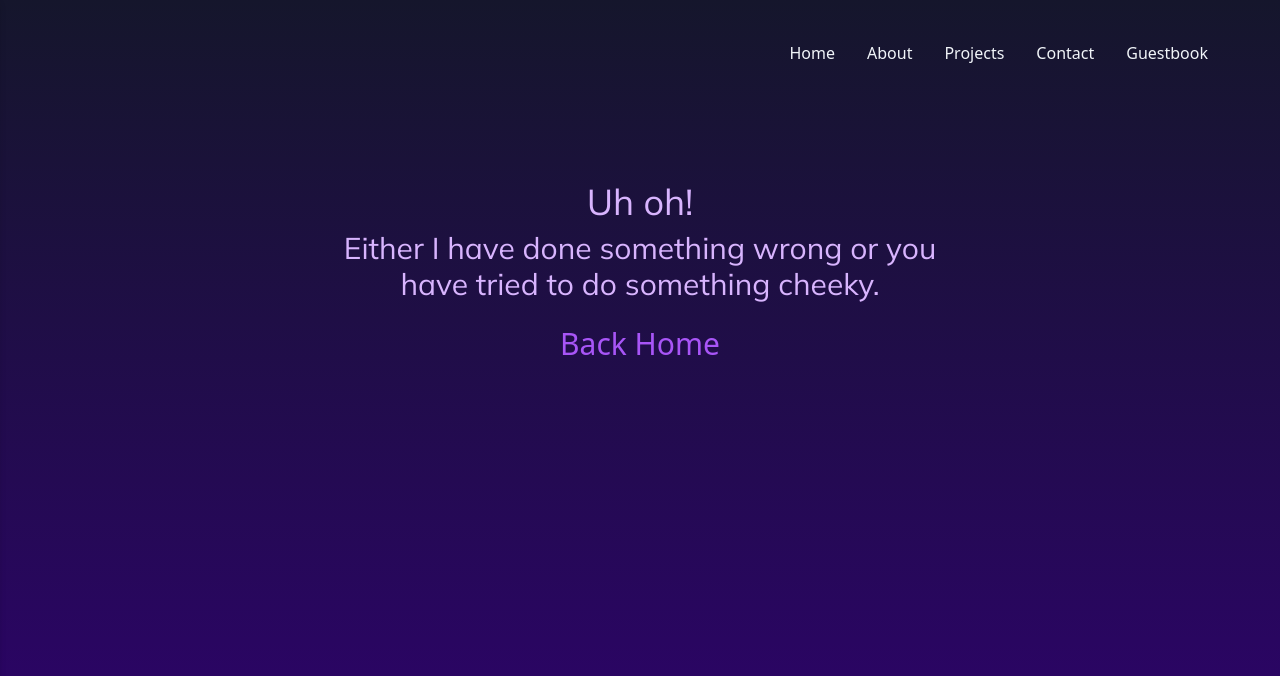
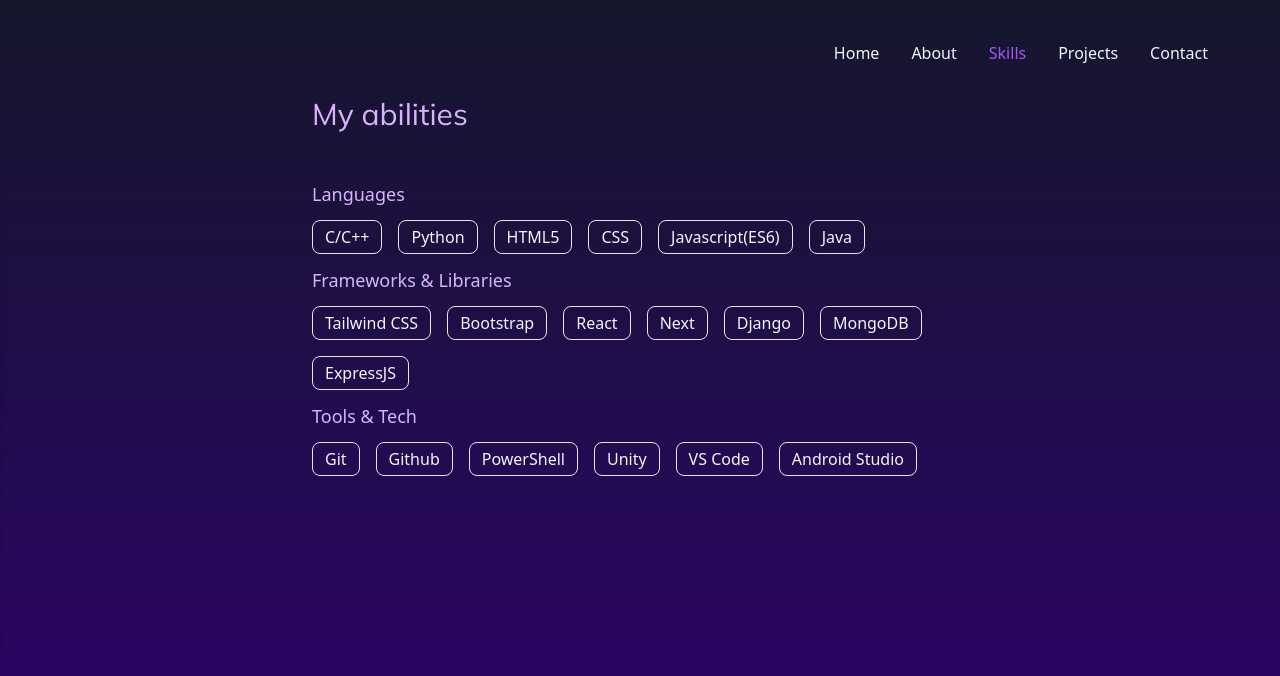
Before and after one commit to PradeepRaoK/portfolio, a Next.js app: page /skills in a window 1280 px wide. Before the commit this address had no page. Shown: the top 676 px of the page. Built offline with nearby package versions, Linux system fonts and the light colour scheme.

Commit message:
added about,skills

```diff
--- /dev/null
+++ b/data/data.ts
@@ -0,0 +1,14 @@
+export const stack = {
+    head1: 'Languages',
+    head2: 'Frameworks & Libraries',
+    head3: 'Tools & Tech',
+    lan: [
+      'C/C++', 'Python', 'HTML5', 'CSS', 'Javascript(ES6)', 'Java'
+    ],
+    fr: [
+      'Tailwind CSS', 'Bootstrap', 'React', 'Next', 'Django', 'MongoDB', 'ExpressJS'
+    ],
+    tool: [
+      'Git', 'Github', 'PowerShell', 'Unity', 'VS Code', 'Android Studio'
+    ]
+  };
--- a/src/components/layout/Navbar.tsx
+++ b/src/components/layout/Navbar.tsx
@@ -102,9 +102,9 @@
         <div className="hidden mt-10 md:flex">
           <NavLink to="/">Home</NavLink>
           <NavLink to="/about">About</NavLink>
+          <NavLink to="/skills">Skills</NavLink>
           <NavLink to="/projects">Projects</NavLink>
           <NavLink to="/contact">Contact</NavLink>
-          <NavLink to="/guestbook">Guestbook</NavLink>
         </div>
       </div>
     </nav>
--- a/src/pages/about.tsx
+++ b/src/pages/about.tsx
@@ -1,140 +1,69 @@
-// import type { NextPage } from "next";
-// import useEmblaCarousel from "embla-carousel-react";
-// import classNames, { ClassNamesOptionsType } from "embla-carousel-class-names";
+/* eslint-disable react/no-unescaped-entities */
+import type { NextPage } from "next";
+import {motion} from 'framer-motion'
 
-// import NextLink from "next/link";
-// import NextImage from "next/image";
+type EducationProp = {
+    timeline:string,
+    name:string,
+    percentage:string,
+    designation:string
+  }
 
-// import SEO from "../components/SEO";
+  const education:Array<EducationProp>=[
+    {
+      timeline:'2014-2018',
+      name:'St.Paul English Medium High School, Naravi',
+      percentage:'98.08%',
+      designation:'High-School'
+    },{
+      timeline:'2018-2020',
+      name:'Jain PU College, Moodbidri',
+      percentage:'95.83%',
+      designation:'Pre-University'
+    },{
+      timeline:'2020-Present',
+      name:'NMAM Institute of Technology, Nitte',
+      percentage:'CGPA - 9.44',
+      designation:'B.E.'
+    },
+  ]
 
-// import rockGarden from "../assets/img/rock-garden.png";
-// import smallJump from "../assets/img/small-jump.png";
-// import stepDown from "../assets/img/step-down.png";
 
-// interface ILibArray {
-//   array: [string, string, string, string];
-// }
+const About: NextPage = () => {
 
-// const slides = [rockGarden, smallJump, stepDown];
-// const mediaByIndex = (index: number) => slides[index % slides.length];
 
-// const KnowledgeRow = ({ libraries }: { libraries: ILibArray }) => {
-//   return (
-//     <div className="flex flex-row mt-3 w-full justify-center text-center">
-//       {libraries.array.map((library) => {
-//         return (
-//           <p key={library} className="w-1/4">
-//             {library}
-//           </p>
-//         );
-//       })}
-//     </div>
-//   );
-// };
+  return (
+    <>
 
-// const About: NextPage = () => {
-//   const classOptions: ClassNamesOptionsType = {
-//     selected: "",
-//     draggable: "cursor-grab",
-//     dragging: "cursor-grabbing",
-//   };
+      <div className="container mx-auto max-w-2xl px-2">
+        <h1 className="text-4xl text-purple-300">About me</h1>
+        <p className="mt-2">
+        I'm a 20-year-old computer science and engineering undergraduate at NMAMIT Nitte in Karnataka, India. I'm passionate about programming, web, and mobile app development, bringing ideas to life through coding. Collaboration is my driving force, thriving in environments where innovative solutions are born from shared ideas. In my free time, I enjoy immersing myself in captivating TV series, movies, and web series, as well as watching cricket matches and playing volleyball. With expertise in HTML, CSS, JavaScript, and experience in React, I continuously update my skills to stay current with the latest technologies. My goal is to contribute to impactful projects that positively influence people's lives. Let's connect and create something extraordinary together!
+        </p>
+        <h2 className="text-3xl text-purple-300 mt-4">Education</h2>
+        <div className="flex flex-col">
+            <div>
+              {education?.map((item, index) => (
+                <motion.div
+                  initial={{ y: 20, opacity: 0 }}
+                  whileInView={{ y: 0, opacity: 1 }}
+                  transition={{ delay: 0.3 }}
+                  key={index}
+                  className={`mt-4 ml-2 border-l-2 pl-2 py-2`}
+                >
+                  <h1 className="text-lg text-slate-200 m-0 text-left">{item.name}</h1>
+                  <p className="w-full text-sm text-slate-400/50 gap-4 flex">
+                    <span>{item.timeline}</span>
+                    <span>{item.percentage}</span>
+                    <span>{item.designation}</span>
+                  </p>
+                </motion.div>
+              ))}
+            </div>
+          </div>
+        </div>
+    </>
+  );
+};
 
-//   const [viewportRef] = useEmblaCarousel(
-//     {
-//       skipSnaps: false,
-//       loop: true,
-//       startIndex: 1,
-//     },
-//     [classNames(classOptions)]
-//   );
-
-//   return (
-//     <>
-//       <SEO
-//         title="About Me"
-//         url="https://joshhyde.me/about"
-//         description="Want to learn more about me as a person or my skills? Funnily enough, this page is the best way to found that out."
-//       />
-
-//       <div className="container mx-auto max-w-2xl px-2">
-//         <h1 className="text-4xl text-purple-300">About me</h1>
-//         <p>
-//           For those who may not know, my name is Josh, but people on the
-//           internet call me Jim. I am 20 years old and was born in Echuca,
-//           Victoria but now residing on the Mornington Peninsula. I am a
-//           passionate developer and have a big emphasis on producing quality
-//           products.
-//         </p>
-//         &nbsp;
-//         <p>
-//           I am a year 12 graduate and have enrolled myself into HarvardX's
-//           "Computer Science for Web Programming" and have completed the Computer
-//           Science section of the course and learnt a lot. I am glad to be able
-//           to use what I have learned and put that knowledge into my projects. If
-//           you're interested in working together or want to ask a question,
-//           please do not hesitate to{" "}
-//           <NextLink
-//             className="transition ease-in-out duration-300 text-purple-500 hover:text-purple-300"
-//             href="/contact"
-//           >
-//             contact me
-//           </NextLink>
-//           .
-//         </p>
-//         <h2 className="text-3xl text-purple-300 mt-4">My abilities</h2>
-//         <div className="container mx-auto">
-//           <KnowledgeRow
-//             libraries={{
-//               array: ["TypeScript", "GraphQL", "Next.js", "Node.js"],
-//             }}
-//           />
-//           <KnowledgeRow
-//             libraries={{
-//               array: ["tRPC", "React.js", "JavaScript", "Express.js"],
-//             }}
-//           />
-//           <KnowledgeRow
-//             libraries={{
-//               array: ["MongoDB", "Firebase", "PostgreSQL", "Redis"],
-//             }}
-//           />
-//           <KnowledgeRow
-//             libraries={{
-//               array: ["TypeORM", "Prisma", "TailwindCSS", "Python"],
-//             }}
-//           />
-//         </div>
-//         <h2 className="text-3xl text-purple-300 mt-4">Do I go outside?</h2>
-//         <p className="mb-1">
-//           Believe it or not, I do! I am a fien for anything on wheels,
-//           especially bikes. <br /> When I was camping as a little kid, I saw a
-//           bloke send himself down a mountain on a bike and I thought "That looks
-//           like fun!" and sure enough I was hooked and do not plan on giving up
-//           on it any time soon.
-//         </p>
-//         <div className="overflow-hidden">
-//           <div className="embla__viewport" ref={viewportRef}>
-//             <div className="embla__container flex">
-//               {slides.map((img, index: number) => {
-//                 return (
-//                   <div className="embla__slide flex-carousel" key={index}>
-//                     <div className="embla__slide__inner">
-//                       <NextImage
-//                         loading="lazy"
-//                         className="embla__slide__img"
-//                         src={mediaByIndex(index)}
-//                         alt={img.src}
-//                       />
-//                     </div>
-//                   </div>
-//                 );
-//               })}
-//             </div>
-//           </div>
-//         </div>
-//       </div>
-//     </>
-//   );
-// };
-
-// export default About;
+export default About;
--- a/src/pages/index.tsx
+++ b/src/pages/index.tsx
@@ -20,9 +20,9 @@
             transition={{ delay: 1,duration:1/2 }}
             className="fade flex justify-center items-center flex-col h-full pb-20">
                 <div className="overflow-hidden w-44 h-44 rounded-full border-2 border-slate-200 relative mx-auto cursor-pointer"><Image src="/profile.jpeg" alt="Profile Image" className="w-full h-full object-cover scale-[1.5] hover:scale-[1.6] sm:grayscale hover:grayscale-0 transition-all duration-500 ease-in-out" loading="eager" width={256} height={256} /></div>
-                <h1 className="text-3xl text-slate-200 my-[20px] cursor-default">PRADEEP RAO K</h1>
+                <h1 className="text-3xl text-purple-300 my-[20px] cursor-default">PRADEEP RAO K</h1>
                 <a href="https://drive.google.com/file/d/1nqGoJ4w6xYhdRDVGgwbiwYjaVOm3bYI_/view?usp=drive_link" className="text-white p-2 bg-gradient-to-tl from-indigo-600 to-blue-500 rounded-md">Download Resume</a>
-                <h3 className="text-xl mt-4 text-slate-200 cursor-default">I am a <Typewriter words={words} loop={0} cursor /></h3>
+                <h3 className="text-xl mt-4  cursor-default">I am a <Typewriter words={words} loop={0} cursor /></h3>
       </motion.div>
 
     </>
--- /dev/null
+++ b/src/pages/skills.tsx
@@ -0,0 +1,48 @@
+import { type NextPage } from "next";
+import { stack } from "data/data";
+
+const Skills: NextPage = () => {
+
+  return (
+    <div className="container mx-auto max-w-2xl px-2">
+    <h2 className="text-3xl text-purple-300 mt-4">My abilities</h2>
+        <div className="container mx-auto mt-12">
+        <p className="text-lg text-purple-300 mb-3">{stack.head1}</p>
+        <div className="w-full flex flex-wrap -m-2">
+            {stack.lan.map((item, index) => (
+            <span
+                className="hover:bg-gradient-to-r hover:text-white from-cyan-500 to-blue-500 hover:scale-105 cursor-pointer border  border-lightText rounded-lg m-2 px-3 py-1"
+                key={index}
+            >
+            {item}
+            </span>
+            ))}
+        </div>
+        <p className="text-lg text-purple-300 my-3">{stack.head2}</p>
+        <div className="w-full flex flex-wrap -m-2">
+            {stack.fr.map((item, index) => (
+            <span
+                className="hover:bg-gradient-to-r hover:text-white from-cyan-500 to-blue-500 hover:scale-105 cursor-pointer border  border-lightText rounded-lg m-2 px-3 py-1"
+                key={index}
+            >
+            {item}
+            </span>
+            ))}
+        </div>
+        <p className="text-lg text-purple-300 my-3">{stack.head3}</p>
+      <div className="w-full flex flex-wrap -m-2">
+        {stack.tool.map((item, index) => (
+          <span
+            className="hover:bg-gradient-to-r hover:text-white from-cyan-500 to-blue-500 hover:scale-105 cursor-pointer border  border-lightText rounded-lg m-2 px-3 py-1"
+            key={index}
+          >
+          {item}
+          </span>
+        ))}
+      </div>
+        </div>
+        </div>
+  )
+}
+
+export default Skills;
--- /dev/null
+++ b/src/utils/iconLib.ts
@@ -0,0 +1,18 @@
+export const IconPaths = {
+    twitter: {
+      path: "M459.37 151.716c.325 4.548.325 9.097.325 13.645 0 138.72-105.583 298.558-298.558 298.558-59.452 0-114.68-17.219-161.137-47.106 8.447.974 16.568 1.299 25.34 1.299 49.055 0 94.213-16.568 130.274-44.832-46.132-.975-84.792-31.188-98.112-72.772 6.498.974 12.995 1.624 19.818 1.624 9.421 0 18.843-1.3 27.614-3.573-48.081-9.747-84.143-51.98-84.143-102.985v-1.299c13.969 7.797 30.214 12.67 47.431 13.319-28.264-18.843-46.781-51.005-46.781-87.391 0-19.492 5.197-37.36 14.294-52.954 51.655 63.675 129.3 105.258 216.365 109.807-1.624-7.797-2.599-15.918-2.599-24.04 0-57.828 46.782-104.934 104.934-104.934 30.213 0 57.502 12.67 76.67 33.137 23.715-4.548 46.456-13.32 66.599-25.34-7.798 24.366-24.366 44.833-46.132 57.827 21.117-2.273 41.584-8.122 60.426-16.243-14.292 20.791-32.161 39.308-52.628 54.253z",
+      viewBox: "0 0 512 512",
+    },
+    github: {
+      path: "M165.9 397.4c0 2-2.3 3.6-5.2 3.6-3.3.3-5.6-1.3-5.6-3.6 0-2 2.3-3.6 5.2-3.6 3-.3 5.6 1.3 5.6 3.6zm-31.1-4.5c-.7 2 1.3 4.3 4.3 4.9 2.6 1 5.6 0 6.2-2s-1.3-4.3-4.3-5.2c-2.6-.7-5.5.3-6.2 2.3zm44.2-1.7c-2.9.7-4.9 2.6-4.6 4.9.3 2 2.9 3.3 5.9 2.6 2.9-.7 4.9-2.6 4.6-4.6-.3-1.9-3-3.2-5.9-2.9zM244.8 8C106.1 8 0 113.3 0 252c0 110.9 69.8 205.8 169.5 239.2 12.8 2.3 17.3-5.6 17.3-12.1 0-6.2-.3-40.4-.3-61.4 0 0-70 15-84.7-29.8 0 0-11.4-29.1-27.8-36.6 0 0-22.9-15.7 1.6-15.4 0 0 24.9 2 38.6 25.8 21.9 38.6 58.6 27.5 72.9 20.9 2.3-16 8.8-27.1 16-33.7-55.9-6.2-112.3-14.3-112.3-110.5 0-27.5 7.6-41.3 23.6-58.9-2.6-6.5-11.1-33.3 2.6-67.9 20.9-6.5 69 27 69 27 20-5.6 41.5-8.5 62.8-8.5s42.8 2.9 62.8 8.5c0 0 48.1-33.6 69-27 13.7 34.7 5.2 61.4 2.6 67.9 16 17.7 25.8 31.5 25.8 58.9 0 96.5-58.9 104.2-114.8 110.5 9.2 7.9 17 22.9 17 46.4 0 33.7-.3 75.4-.3 83.6 0 6.5 4.6 14.4 17.3 12.1C428.2 457.8 496 362.9 496 252 496 113.3 383.5 8 244.8 8zM97.2 352.9c-1.3 1-1 3.3.7 5.2 1.6 1.6 3.9 2.3 5.2 1 1.3-1 1-3.3-.7-5.2-1.6-1.6-3.9-2.3-5.2-1zm-10.8-8.1c-.7 1.3.3 2.9 2.3 3.9 1.6 1 3.6.7 4.3-.7.7-1.3-.3-2.9-2.3-3.9-2-.6-3.6-.3-4.3.7zm32.4 35.6c-1.6 1.3-1 4.3 1.3 6.2 2.3 2.3 5.2 2.6 6.5 1 1.3-1.3.7-4.3-1.3-6.2-2.2-2.3-5.2-2.6-6.5-1zm-11.4-14.7c-1.6 1-1.6 3.6 0 5.9 1.6 2.3 4.3 3.3 5.6 2.3 1.6-1.3 1.6-3.9 0-6.2-1.4-2.3-4-3.3-5.6-2z",
+      viewBox: "0 0 496 512",
+    },
+    linkedin: {
+      path: "M100.28 448H7.4V148.9h92.88zM53.79 108.1C24.09 108.1 0 83.5 0 53.8a53.79 53.79 0 0 1 107.58 0c0 29.7-24.1 54.3-53.79 54.3zM447.9 448h-92.68V302.4c0-34.7-.7-79.2-48.29-79.2-48.29 0-55.69 37.7-55.69 76.7V448h-92.78V148.9h89.08v40.8h1.3c12.4-23.5 42.69-48.3 87.88-48.3 94 0 111.28 61.9 111.28 142.3V448z",
+      viewBox: "0 0 448 512",
+    },
+    discord: {
+      path: "M524.531,69.836a1.5,1.5,0,0,0-.764-.7A485.065,485.065,0,0,0,404.081,32.03a1.816,1.816,0,0,0-1.923.91,337.461,337.461,0,0,0-14.9,30.6,447.848,447.848,0,0,0-134.426,0,309.541,309.541,0,0,0-15.135-30.6,1.89,1.89,0,0,0-1.924-.91A483.689,483.689,0,0,0,116.085,69.137a1.712,1.712,0,0,0-.788.676C39.068,183.651,18.186,294.69,28.43,404.354a2.016,2.016,0,0,0,.765,1.375A487.666,487.666,0,0,0,176.02,479.918a1.9,1.9,0,0,0,2.063-.676A348.2,348.2,0,0,0,208.12,430.4a1.86,1.86,0,0,0-1.019-2.588,321.173,321.173,0,0,1-45.868-21.853,1.885,1.885,0,0,1-.185-3.126c3.082-2.309,6.166-4.711,9.109-7.137a1.819,1.819,0,0,1,1.9-.256c96.229,43.917,200.41,43.917,295.5,0a1.812,1.812,0,0,1,1.924.233c2.944,2.426,6.027,4.851,9.132,7.16a1.884,1.884,0,0,1-.162,3.126,301.407,301.407,0,0,1-45.89,21.83,1.875,1.875,0,0,0-1,2.611,391.055,391.055,0,0,0,30.014,48.815,1.864,1.864,0,0,0,2.063.7A486.048,486.048,0,0,0,610.7,405.729a1.882,1.882,0,0,0,.765-1.352C623.729,277.594,590.933,167.465,524.531,69.836ZM222.491,337.58c-28.972,0-52.844-26.587-52.844-59.239S193.056,219.1,222.491,219.1c29.665,0,53.306,26.82,52.843,59.239C275.334,310.993,251.924,337.58,222.491,337.58Zm195.38,0c-28.971,0-52.843-26.587-52.843-59.239S388.437,219.1,417.871,219.1c29.667,0,53.307,26.82,52.844,59.239C470.715,310.993,447.538,337.58,417.871,337.58Z",
+      viewBox: "0 0 640 512",
+    },
+  };
```
